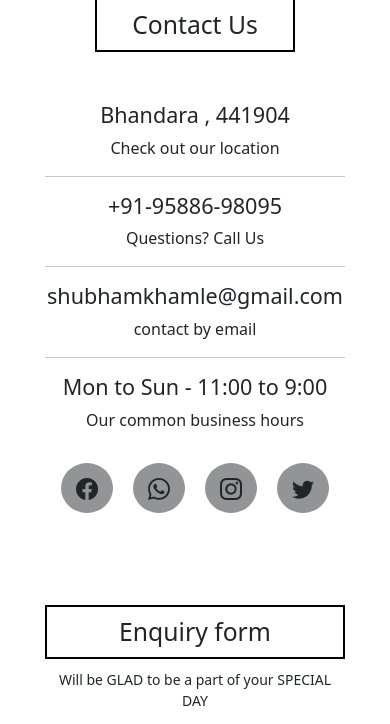
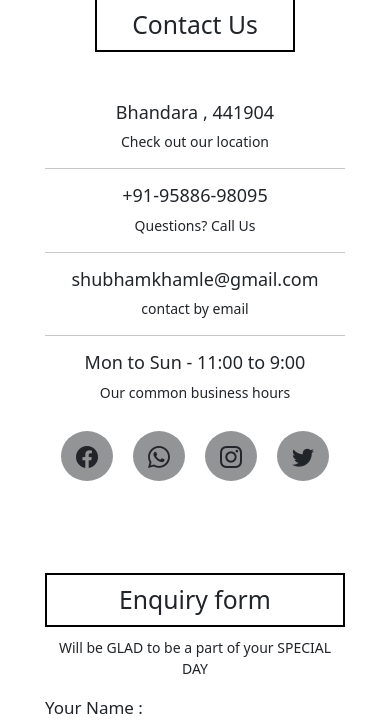
Before and after one commit to achaltelmasre/sk-photography, a React app in the folder client/: page /contact in a window 390 px wide. Shown: the part 52-776 px from the top of the page. Built offline with nearby package versions, Linux system fonts and the light colour scheme.

Commit message:
update font size

```diff
--- a/client/src/views/Contact/Contact.css
+++ b/client/src/views/Contact/Contact.css
@@ -84,8 +84,11 @@ outline: none;
         margin: 0 auto;
 
     }
+    .font1{
+        font-size: 14px;
+    }
     .font{
-        /* font-size: 10px; */
+        font-size: 18px;
     }
     .icon{
         font-size: 22px;
@@ -111,8 +114,8 @@ outline: none;
     .conatact-text{
         font-size: 14px;
     }
-    .label{
-        font-size: 15px;
+    label{
+        font-size: 17px;
     }
 
 
--- a/client/src/views/Contact/Contact.js
+++ b/client/src/views/Contact/Contact.js
@@ -10,19 +10,19 @@ function Contact () {
            <div>
              <Navbar/>
 
-                <div className='contact-container text-center font'>
+                <div className='contact-container text-center font1'>
                 <h2 className='contact-name'>Contact Us</h2>
 
-                  <h4>Bhandara , 441904 </h4>
+                  <h4 className='font'>Bhandara , 441904 </h4>
                   <p>Check out our location</p>
                   <hr/>
-                   <h4>+91-95886-98095</h4>
+                   <h4 className='font' >+91-95886-98095</h4>
                    <p>Questions? Call Us</p>
                    <hr/>
-                   <h4>shubhamkhamle@gmail.com</h4>
+                   <h4 className='font'>shubhamkhamle@gmail.com</h4>
                    <p>contact by email</p>
                    <hr/>
-                   <h4>Mon to Sun - 11:00 to 9:00</h4>
+                   <h4 className='font'>Mon to Sun - 11:00 to 9:00</h4>
                    <p>Our common business hours</p>
                    <br/>
                     <i class="bi bi-facebook icon"></i>
```
